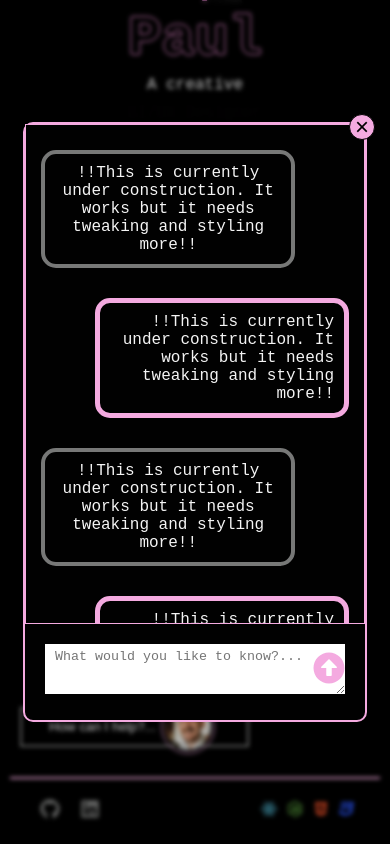
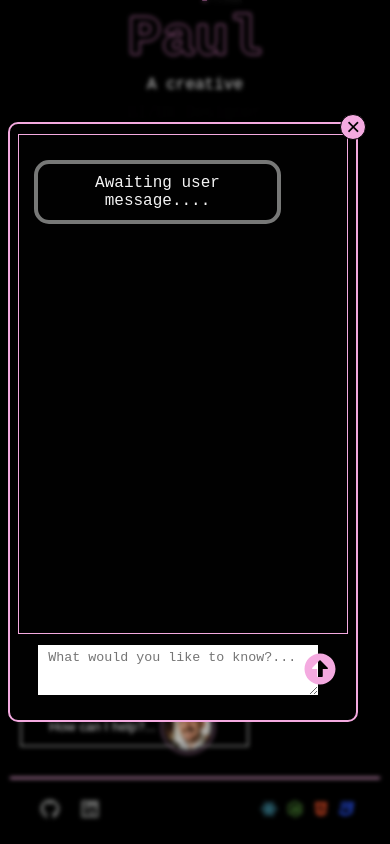
Before and after one commit to paulg44/portfolio_one, a React (Create React App) app in the folder my-portfolio/: page / in a window 390 px wide. Both pictures are taken after a click on the button "How can I help?...". Shown: the part 201-1045 px from the top of the page. Built offline with nearby package versions, Linux system fonts and the light colour scheme; a web font is replaced by a local one.

Commit message:
complete styling for now on chatbot

```diff
--- a/my-portfolio/src/Components/Chatbot/Chatbot.js
+++ b/my-portfolio/src/Components/Chatbot/Chatbot.js
@@ -8,16 +8,25 @@
 - put a delay on the chatbot? so it looks like it's thinking?
 */
 
-import { useState } from "react";
+import { useEffect, useRef, useState } from "react";
 import "./chatbot.css";
 import { FaArrowAltCircleUp } from "react-icons/fa";
 import profileImg from "../../IMG/my_profile_pic.jpg";
 
 export default function Chatbot() {
   const [open, setOpen] = useState(false);
-
   const [userQuestion, setUserQuestion] = useState("");
   const [chat, setChat] = useState([]);
+
+  const chatEndRef = useRef(null);
+
+  useEffect(() => {
+    if (chatEndRef.current) {
+      chatEndRef.current.scrollIntoView({ behavior: "smooth", block: "end" });
+    }
+  }, [chat]);
+
+  if (!chat) return null;
 
   const closeModal = () => setOpen(false);
   const toggleModal = () => setOpen(!open);
@@ -29,14 +38,14 @@ export default function Chatbot() {
   const handleQuestionSubmit = async () => {
     try {
       const response = await fetch(
-        // "http://localhost:4002/user-question",
-        "https://portfolio-one-dr9n.onrender.com/user-question",
+        "http://localhost:4002/user-question",
+        // "https://portfolio-one-dr9n.onrender.com/user-question",
         {
           method: "POST",
           headers: {
             "Content-Type": "application/json",
           },
-          credentials: "include",
+          // credentials: "include",
           body: JSON.stringify({
             question: userQuestion,
           }),
@@ -74,31 +83,13 @@ export default function Chatbot() {
               &times;
             </button>
             <ul className="chatBox">
-              <li>
-                !!This is currently under construction. It works but it needs
-                tweaking and styling more!!
-              </li>
-              <li>
-                !!This is currently under construction. It works but it needs
-                tweaking and styling more!!
-              </li>
-              <li>
-                !!This is currently under construction. It works but it needs
-                tweaking and styling more!!
-              </li>
-              <li>
-                !!This is currently under construction. It works but it needs
-                tweaking and styling more!!
-              </li>
-              <li>
-                !!This is currently under construction. It works but it needs
-                tweaking and styling more!!
-              </li>
+              <li>Awaiting user message....</li>
               {chat.map((chatText, index) => (
                 <li key={index}>
                   <p>{chatText}</p>
                 </li>
               ))}
+              <div ref={chatEndRef}></div>
             </ul>
             <div className="questionContainer">
               <textarea
--- a/my-portfolio/src/Components/Chatbot/chatbot.css
+++ b/my-portfolio/src/Components/Chatbot/chatbot.css
@@ -56,6 +56,8 @@
       background-color: var(--dark-color);
       padding: 10px;
       margin: 10px;
+      height: 500px;
+      width: 500px;
       display: flex;
       flex-direction: column;
       overflow-y: scroll;
@@ -80,14 +82,15 @@
     .questionContainer {
       width: 100%;
       margin: 10px;
-      position: relative;
+      position: fixed;
+      bottom: 0;
 
       .chatbotInput {
         border: none;
-        width: 480px;
+        width: 460px;
         height: 50px;
         padding: 5px 10px;
-        margin: 0 10px;
+        margin-left: 23px;
       }
 
       .chatSubmitBtn {
@@ -121,25 +124,22 @@
 @media (max-width: 1200px) {
   .chatbotContainer {
     .chatContainer {
-      width: auto;
+      width: 350px;
+      left: 47%;
 
       .chatBox {
         height: 500px;
+        width: 330px;
         overflow: scroll;
         margin: 0;
-
-        li {
-          &::before,
-          &::after {
-            visibility: hidden;
-          }
-        }
+        margin-top: 10px;
       }
 
       .questionContainer {
         .chatbotInput {
-          width: 300px;
+          width: 280px;
           margin: 10px;
+          margin-left: 0;
         }
       }
     }
```
Also changed, not shown: 1 other file (tests, documents, lock files or other folders).
